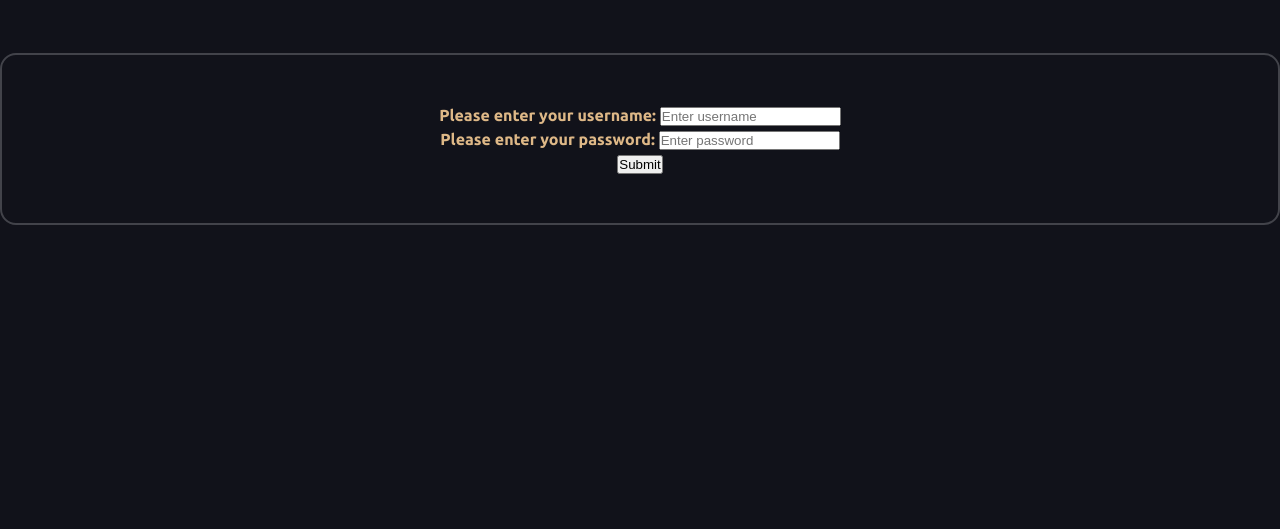
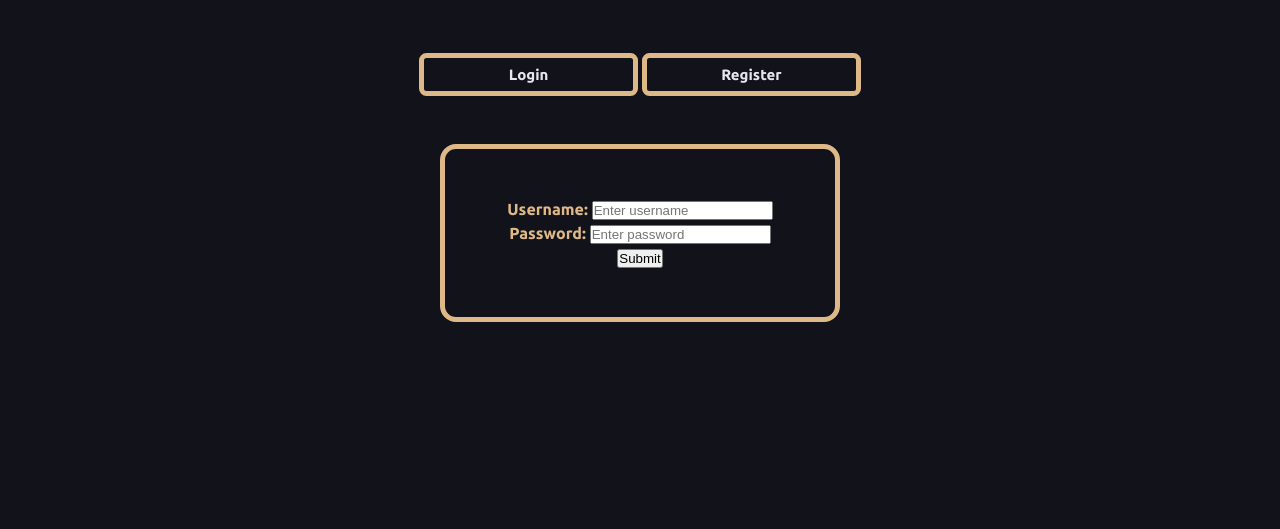
Before and after one commit to netadept/netAdept_Edge, a Flask app: page /login/ in a window 1280 px wide. Shown: the part 271-800 px from the top of the page. Run offline with Flask 3, Linux system fonts and the light colour scheme.

Commit message:
login and register html and css fixed

```diff
--- a/netadept/flask/static/CSS/style.css
+++ b/netadept/flask/static/CSS/style.css
@@ -149,7 +149,6 @@ main { /* main body */
     padding: min(3em, 15%);
     h2, p { margin-top: 1em }
 }
-
 .container-parent {
     display: grid;
     grid-template-columns: 1fr 1fr 1fr;
@@ -283,6 +282,13 @@ th {
     font-size: 15px;
     font-weight: 700;
 }
+.logreg{
+    border: 5px solid burlywood;
+    border-radius: 1em;
+    margin: 0 auto; /* Centres box */
+    width: 23%;
+}
+
 .side_heading {
     border: 5px solid burlywood;
     border-radius: 0.5em;
--- a/netadept/flask/templates/login.html
+++ b/netadept/flask/templates/login.html
@@ -27,29 +27,24 @@
             </svg>
             </div>
             <br><br>
-            <!--h2 class="head"> Welcome to the netAdept Automation Platform </h2>
-            <br>
-            <h3 class="head" style="color:rgb(252, 250, 249)">
-                The netAdept automation platform standardises and simplifies interacting with supported vendor nework equipment.
-                netAdept incorporates powerful open source technologies to monitor and interact with network equipment, provideing a
-                singlepoint from where the network can be planned from. </h3>
+
+
+            <div style="text-align: center;">
+
+                <a href="{{ url_for('login') }}" class="select_box">Login</a>
+                <a href="{{ url_for('register') }}" class="select_box">Register</a>
+                </a>
             </div>
-            <br>
-            <div>
-            {% for msg in get_flashed_messages() %}
-            {% if msg %}
-            <div class="container">{{msg}}</div>
-            {% endif %}
-            {% endfor %}
-            </div-->
+            <br><br>
+
             <span>
-            <div class="container" >
+            <div class="logreg" >
                 <form method="POST">
 
-                    <label for="username">Please enter your username:</label>
+                    <label for="username">Username:</label>
                     <input type="text" name="username" placeholder="Enter username" required><br>
 
-                    <label for="password">Please enter your password:</label>
+                    <label for="password">Password:</label>
                     <input type="password" name="password" placeholder="Enter password" required><br>
 
                     <input type="submit" value="Submit">
```
Also changed, not shown: netadept/flask/templates/register.html (+8 -1 lines).
